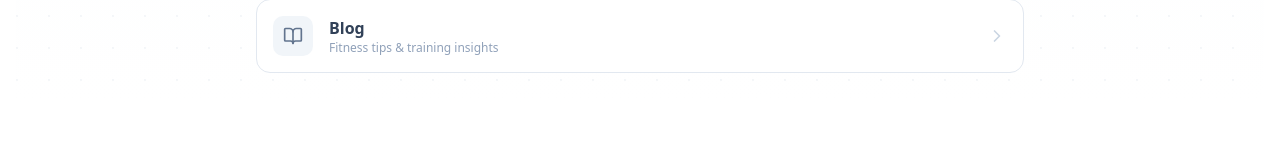
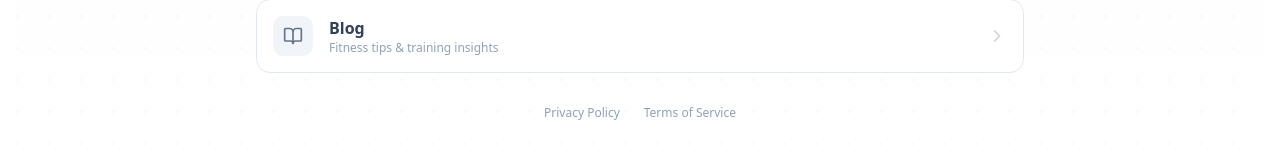
Before and after one commit to baogorek/SplineFitness, a Next.js app: page / in a window 1280 px wide. Shown: the part 833-992 px from the top of the page. Before the commit the page ends 954 px from the top, so only its background shows below. Built offline with nearby package versions, Linux system fonts and the light colour scheme; no server answers.

Commit message:
Add privacy and terms links to home page
Required for Google OAuth branding verification.

Co-Authored-By: Claude Opus 4.5 <noreply@anthropic.com>

```diff
--- a/src/components/workout-logger.tsx
+++ b/src/components/workout-logger.tsx
@@ -175,6 +175,16 @@ function ModeSelection({ onSelectMode }: { onSelectMode: (mode: AppMode) => void
             </div>
             <ChevronRight className="h-5 w-5 text-slate-300 transition-all duration-200 group-hover:text-slate-500 group-hover:translate-x-1" />
           </Link>
+
+          {/* Footer links */}
+          <div className="mt-8 flex justify-center gap-6 text-xs text-slate-400">
+            <Link href="/privacy" className="hover:text-slate-600 transition-colors">
+              Privacy Policy
+            </Link>
+            <Link href="/terms" className="hover:text-slate-600 transition-colors">
+              Terms of Service
+            </Link>
+          </div>
         </div>
       </main>
     </div>
```
